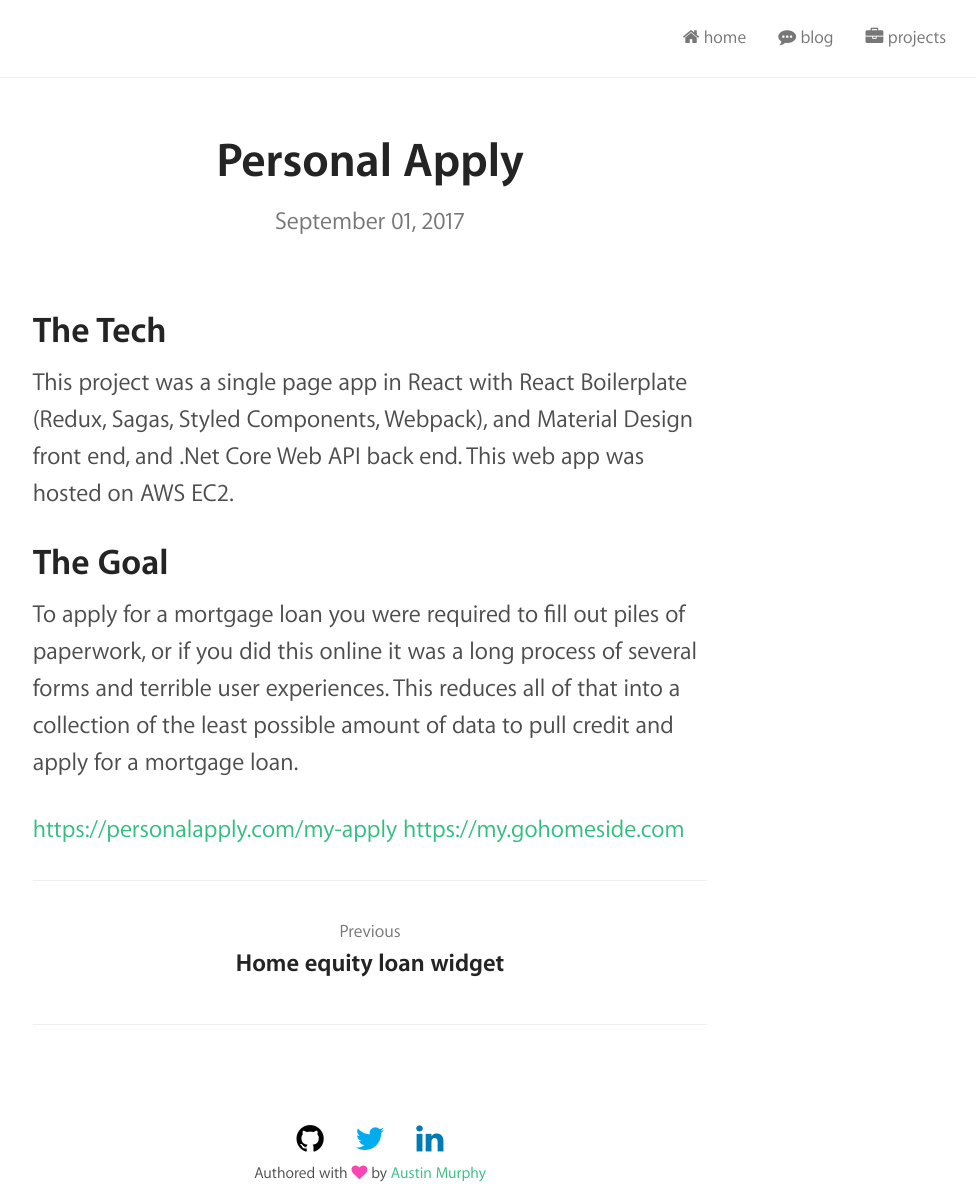
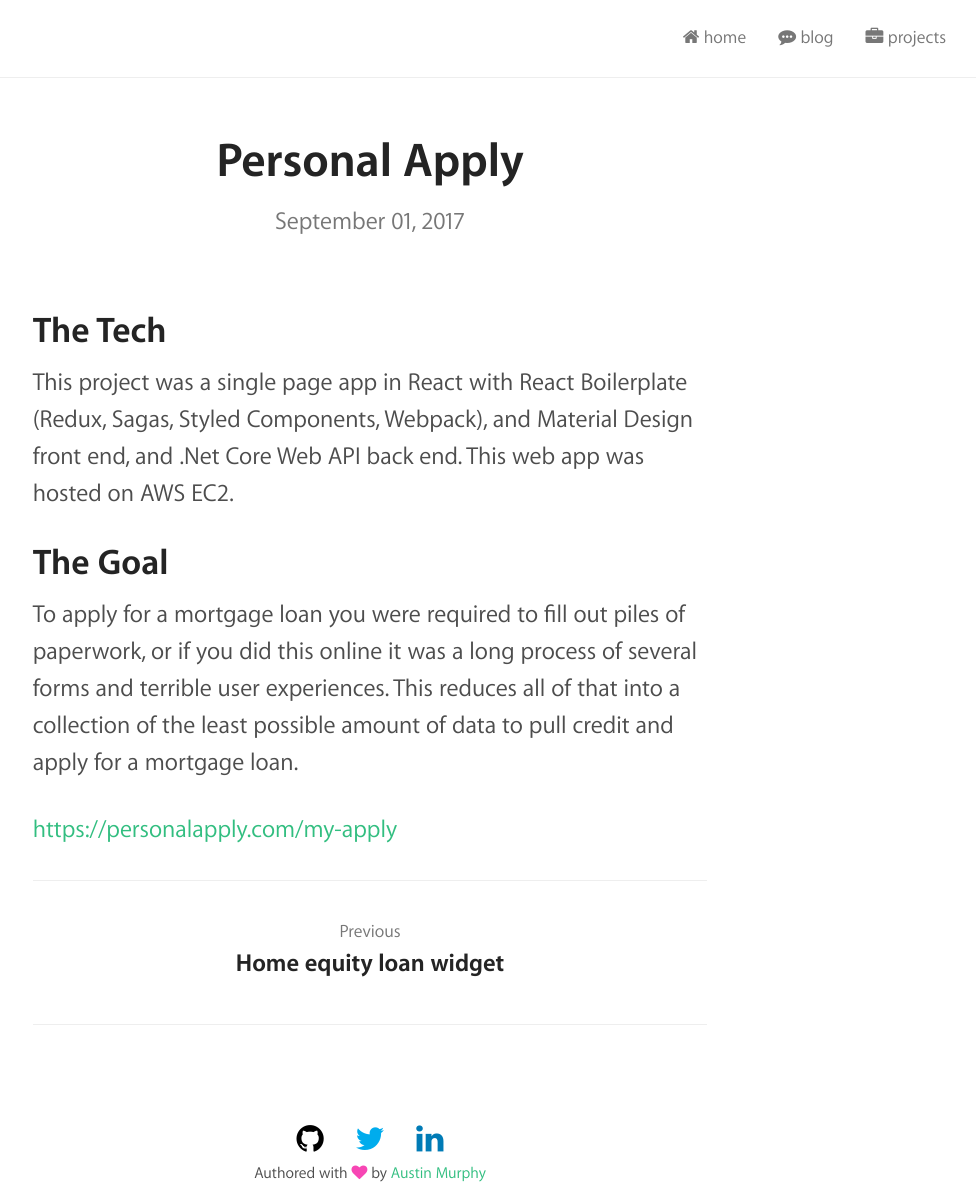
Before and after one commit to ausmurp/ausmurp.github.io, a Jekyll site: the page built from _projects/2017-09-01-personal-apply.md, in a window 1280 px wide. Shown: the whole page, without its empty margins (270-1246 px from the left). Built offline with Jekyll 4.4.1, drawn with Linux system fonts in a browser that asks for light colours; nearby versions of some CDN libraries; a style sheet for code colours, icons or effects is not loaded.

Commit message:
Update 2017-09-01-personal-apply.md

```diff
--- a/_projects/2017-09-01-personal-apply.md
+++ b/_projects/2017-09-01-personal-apply.md
@@ -13,4 +13,3 @@
 To apply for a mortgage loan you were required to fill out piles of paperwork, or if you did this online it was a long process of several forms and terrible user experiences. This reduces all of that into a collection of the least possible amount of data to pull credit and apply for a mortgage loan.
 
 <https://personalapply.com/my-apply>
-<https://my.gohomeside.com>
```
